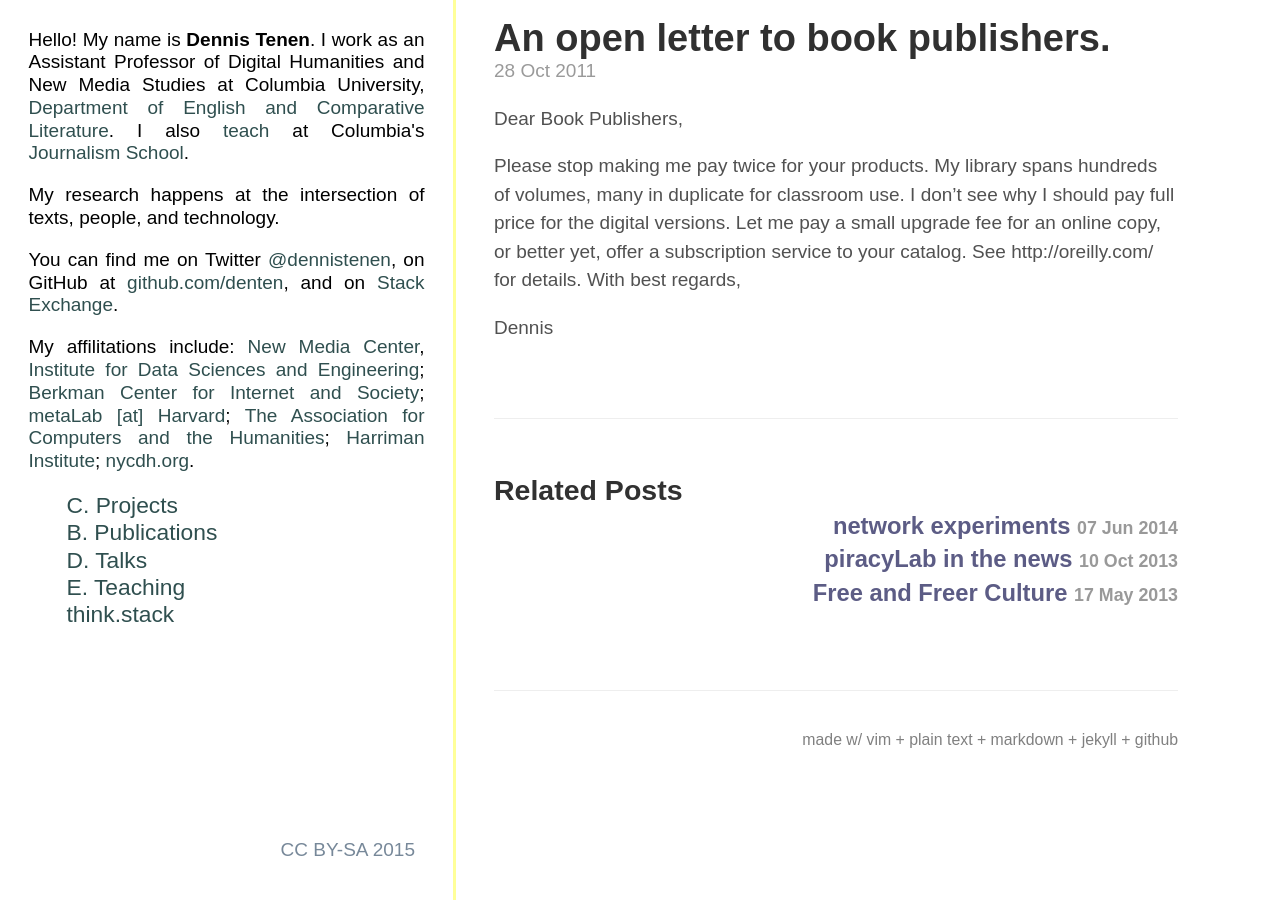
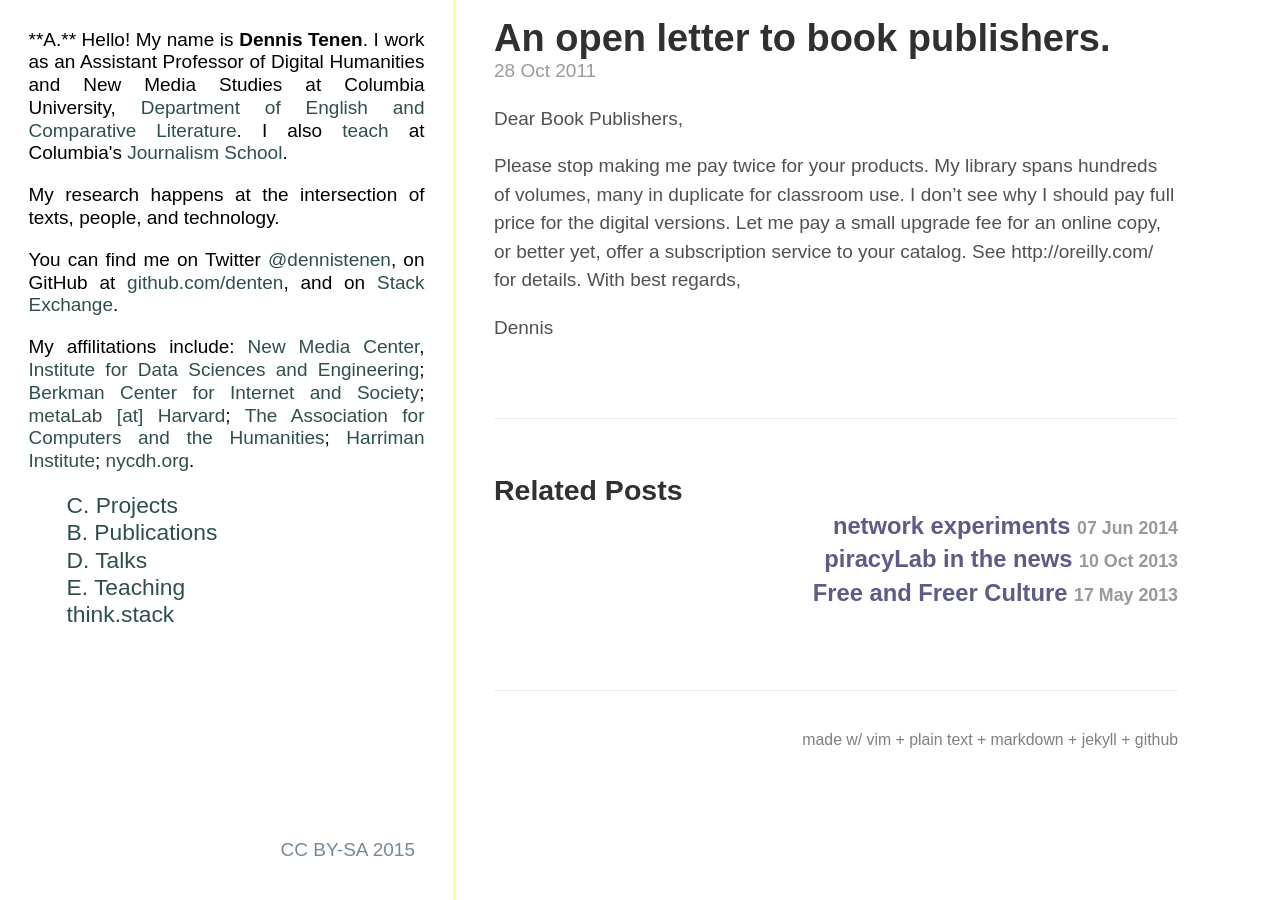
Before and after one commit to denten/denten.github.io, a Jekyll site: the page built from _posts/2011-10-28-an-open-letter-to-book-publishers.markdown, in a window 1280 px wide. Built offline with Jekyll 4.4.1, drawn with Linux system fonts in a browser that asks for light colours; some web fonts are replaced.

Commit message:
updating navi

```diff
--- a/_includes/CV/archive/bio.md
+++ b/_includes/CV/archive/bio.md
@@ -1,4 +1,4 @@
-<p>Hello! My name is <b>Dennis Tenen</b>. I work as an Assistant Professor of Digital Humanities and New Media Studies at Columbia University, <a href="http://english.columbia.edu/people/profile/453">Department of English and Comparative Literature</a>. I also <a href="https://github.com/ledeprogram/courses">teach</a> at Columbia's <a href="http://www.journalism.columbia.edu/page/1058-the-lede-program-an-introduction-to-data-practices/906">Journalism School</a>.</p>
+<p>**A.** Hello! My name is <b>Dennis Tenen</b>. I work as an Assistant Professor of Digital Humanities and New Media Studies at Columbia University, <a href="http://english.columbia.edu/people/profile/453">Department of English and Comparative Literature</a>. I also <a href="https://github.com/ledeprogram/courses">teach</a> at Columbia's <a href="http://www.journalism.columbia.edu/page/1058-the-lede-program-an-introduction-to-data-practices/906">Journalism School</a>.</p>
 
 <p>My research happens at the intersection of texts, people, and technology.</p>
 
```
